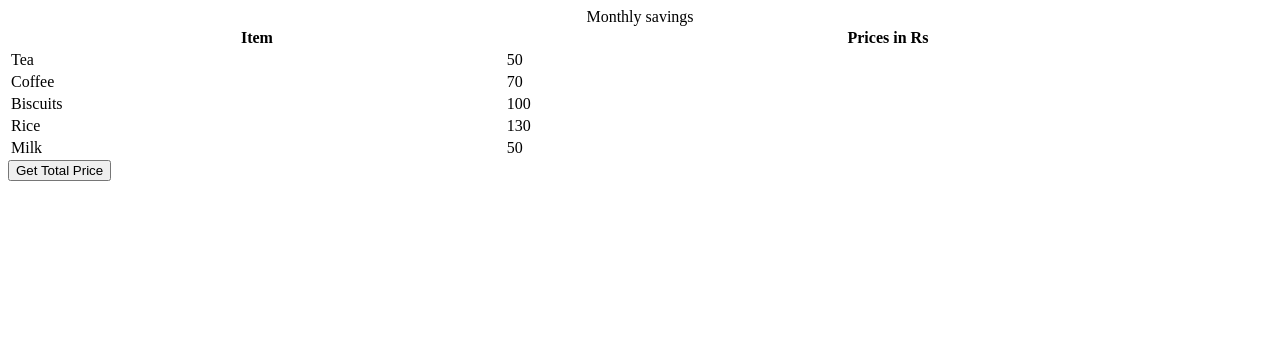
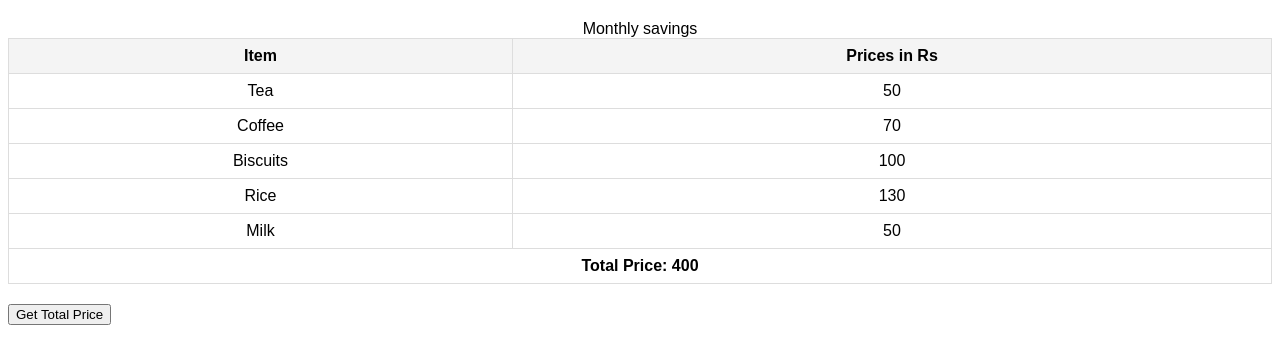
Before and after one commit to acciojob/grofers-checkout-FrostScythe, a website: page main.html in a window 1280 px wide. Both pictures are taken after a click on the button "Get Total Price". Drawn offline with Linux system fonts and the light colour scheme.

Commit message:
created a submission

```diff
--- a/script.js
+++ b/script.js
@@ -3,8 +3,33 @@ getSumBtn.append("Get Total Price");
 document.body.appendChild(getSumBtn);
 
 const getSum = () => {
-//Add your code here
+  // Select all price cells
+  const priceCells = document.querySelectorAll(".price");
+  let total = 0;
 
+  // Sum all prices
+  priceCells.forEach(cell => {
+    total += parseFloat(cell.textContent);
+  });
+
+  // Create new row for total
+  const table = document.querySelector("table");
+  const totalRow = document.createElement("tr");
+  const totalCell = document.createElement("td");
+
+  totalCell.setAttribute("colspan", "2");
+  totalCell.style.fontWeight = "bold";
+  totalCell.textContent = "Total Price: " + total;
+
+  totalRow.appendChild(totalCell);
+
+  // ✅ To prevent adding multiple total rows on repeated clicks,
+  // remove any existing total row first
+  const oldTotal = document.getElementById("total-row");
+  if (oldTotal) oldTotal.remove();
+
+  totalRow.id = "total-row";
+  table.appendChild(totalRow);
 };
 
 getSumBtn.addEventListener("click", getSum);
--- a/styles.css
+++ b/styles.css
@@ -1,2 +1,22 @@
+table {
+      width: 50%;
+      border-collapse: collapse;
+      margin: 20px auto;
+      font-family: Arial, sans-serif;
+    }
 
+    th, td {
+      border: 1px solid #ddd;
+      padding: 8px;
+      text-align: center;
+    }
+
+    th {
+      background: #f4f4f4;
+    }
+
+    tfoot td {
+      font-weight: bold;
+      background: #f9f9f9;
+    }
 /* Your CSS Code here. */
```
